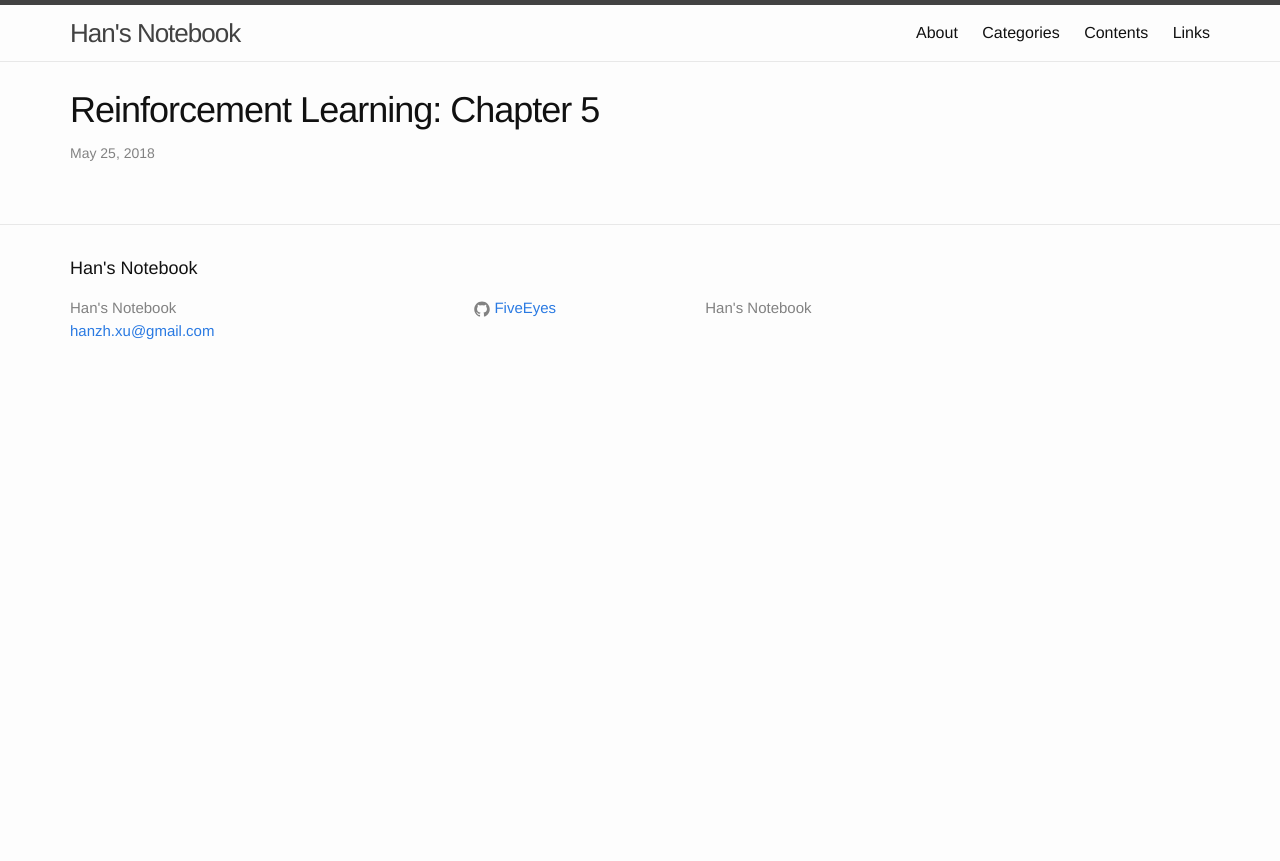
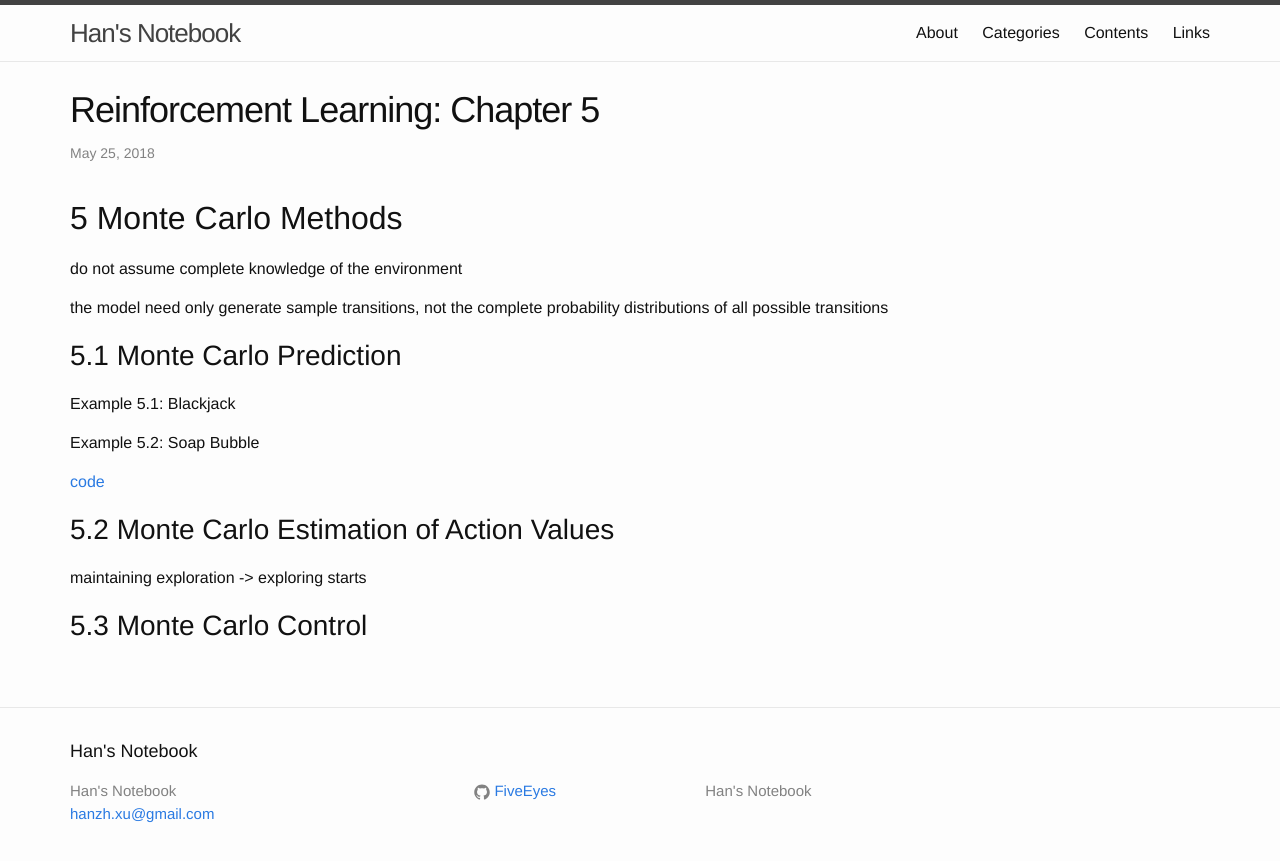
Before and after one commit to FiveEyes/FiveEyes.github.io, a Jekyll site: the page built from _posts/reinforcementlearningbook/2018-05-25-Sutton-Book-5.md, in a window 1280 px wide. Shown: the top 861 px of the page. Built offline with Jekyll 4.4.1, drawn with Linux system fonts in a browser that asks for light colours.

Commit message:
Update 2018-05-25-Sutton-Book-5.md

```diff
--- a/_posts/reinforcementlearningbook/2018-05-25-Sutton-Book-5.md
+++ b/_posts/reinforcementlearningbook/2018-05-25-Sutton-Book-5.md
@@ -4,3 +4,23 @@ title: "Reinforcement Learning: Chapter 5"
 date: 2018-05-25 23:43:00
 categories: Learning
 ---
+
+# 5 Monte Carlo Methods
+
+do not assume complete knowledge of the environment
+
+the model need only generate sample transitions, not the complete probability distributions of all possible transitions
+
+## 5.1 Monte Carlo Prediction
+
+Example 5.1: Blackjack
+
+Example 5.2: Soap Bubble
+
+[code](https://github.com/FiveEyes/FiveEyes.github.io/blob/master/assets/code/rlbook/5_2_SoapBubble.ipynb)
+
+## 5.2 Monte Carlo Estimation of Action Values
+
+maintaining exploration -> exploring starts
+
+## 5.3 Monte Carlo Control
```
